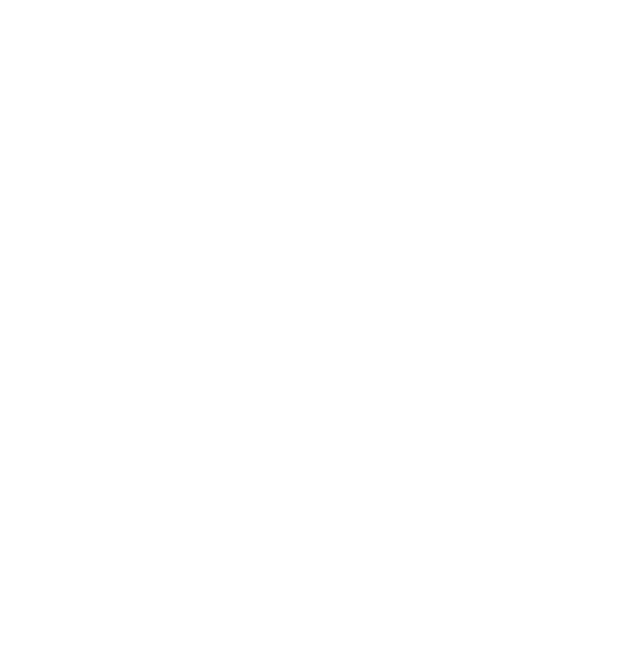
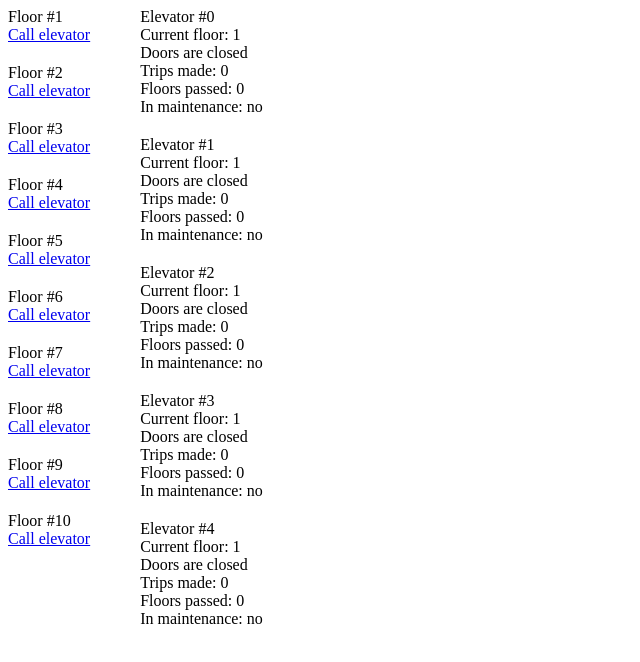
Before and after one commit to leahjlou/elevator-challenge, a React (Create React App) app: page / in a window 1280 px wide. Shown: the top 662 px of the page, without its empty margins (0-640 px from the left). Built offline with nearby package versions, Linux system fonts and the light colour scheme; the HTML template or start-up script is replaced by a standard one.

Commit message:
Basic UI for calling elevator and displaying elevator info

```diff
--- a/src/Elevator.js
+++ b/src/Elevator.js
@@ -2,8 +2,16 @@
 
 export default class Elevator extends React.Component {
 	render() {
+		const { index, currentFloor, open, tripCount, floorsPassed, maintenance } = this.props;
 		return (
-			null
+			<div style={{marginBottom: "20px"}}>
+				Elevator #{index}<br />
+				Current floor: {currentFloor}<br />
+				Doors are {open ? "open" : "closed"}<br />
+				Trips made: {tripCount}<br />
+				Floors passed: {floorsPassed}<br />
+				In maintenance: {maintenance ? "yes" : "no"}<br />
+			</div>
 		);
 	}
 }
--- a/src/Elevators.js
+++ b/src/Elevators.js
@@ -1,6 +1,8 @@
 import React from 'react';
 import Elevator from './Elevator.js';
 import Floors from './Floors.js';
+
+const MOVE_FLOOR_TIME = 500;
 
 export default class Elevators extends React.Component {
 	state = {
@@ -18,17 +20,20 @@
 		const { elevators } = this.state;
 
 		return (
-			<div>
+			<div style={{display: "flex"}}>
 				<Floors count={floorsCount} callElevator={this.callElevator} />
-				{elevators.map(elevator =>
-					<Elevator data={elevator} />
-				)}
+				<div style={{marginLeft: "50px"}}>
+					{elevators.map((elevator, i) =>
+						<Elevator {...elevator} index={i} />
+					)}
+				</div>
 			</div>
 		);
 	}
 
-	callElevator(floor) {
-		// Call elevator from the given floor
+	callElevator = (floor) => {
+		let destination = prompt("What floor do you want to go to?", "1");
+		destination = parseInt(destination);
 	}
 
 }
--- a/src/Floors.js
+++ b/src/Floors.js
@@ -2,8 +2,23 @@
 
 export default class Floors extends React.Component {
 	render() {
+		const { count, callElevator } = this.props;
+		const floors = [];
+
+		for (let i = 0; i < count; i++) {
+			const floorNo = i+1;
+			floors.push(
+				<div style={{marginBottom: "20px"}}>
+					Floor #{floorNo}<br />
+					<a href="#" onClick={e => callElevator(floorNo)}>Call elevator</a>
+				</div>
+			);
+		}
+
 		return (
-			null
+			<div>
+				{floors.map(floor => floor)}
+			</div>
 		);
 	}
 }
```
Also changed, not shown: package.json (line endings or trailing spaces), 1 other file (tests, documents, lock files or other folders).
